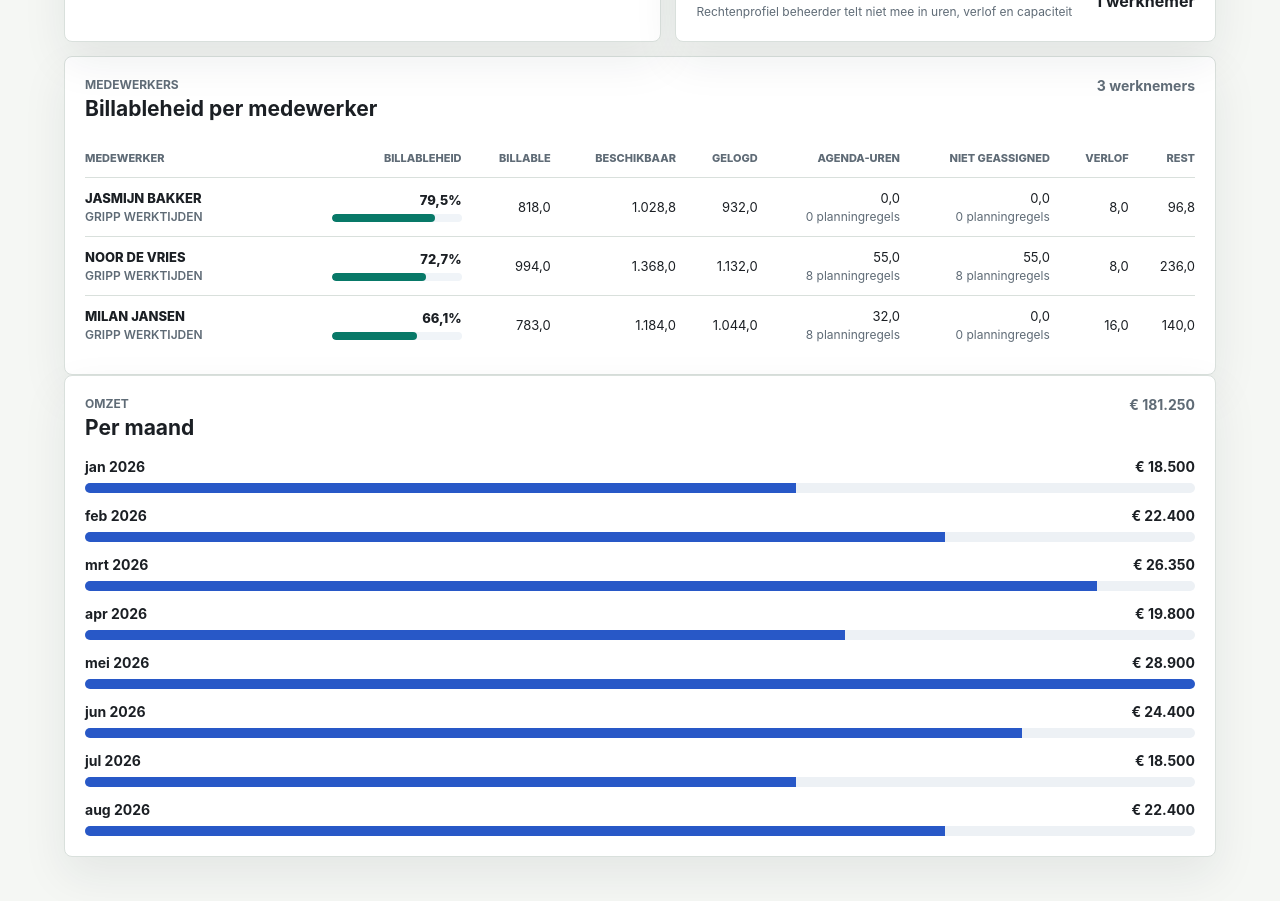
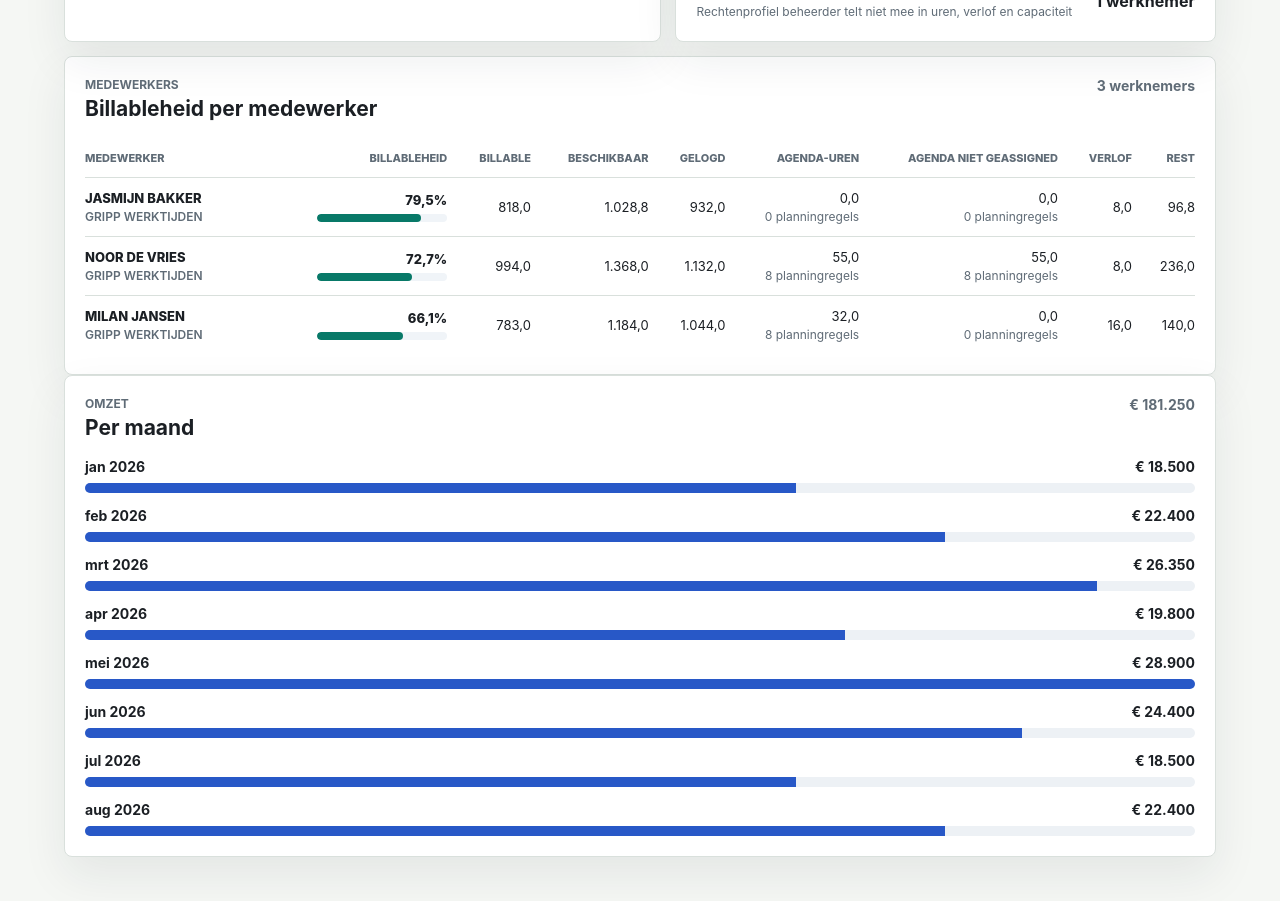
Before and after one commit to maxancedecot/GrippMCP, a Next.js app: page /pm in a window 1280 px wide. Shown: the part 1080-1981 px from the top of the page. Built offline with nearby package versions, Linux system fonts and the light colour scheme.

Commit message:
Clarify PM unassigned calendar hours column

```diff
--- a/app/pm/page.tsx
+++ b/app/pm/page.tsx
@@ -257,7 +257,7 @@ export default async function PmDashboardPage() {
                   <th scope="col">Beschikbaar</th>
                   <th scope="col">Gelogd</th>
                   <th scope="col">Agenda-uren</th>
-                  <th scope="col">Niet geassigned</th>
+                  <th scope="col">Agenda niet geassigned</th>
                   <th scope="col">Verlof</th>
                   <th scope="col">Rest</th>
                 </tr>
```
